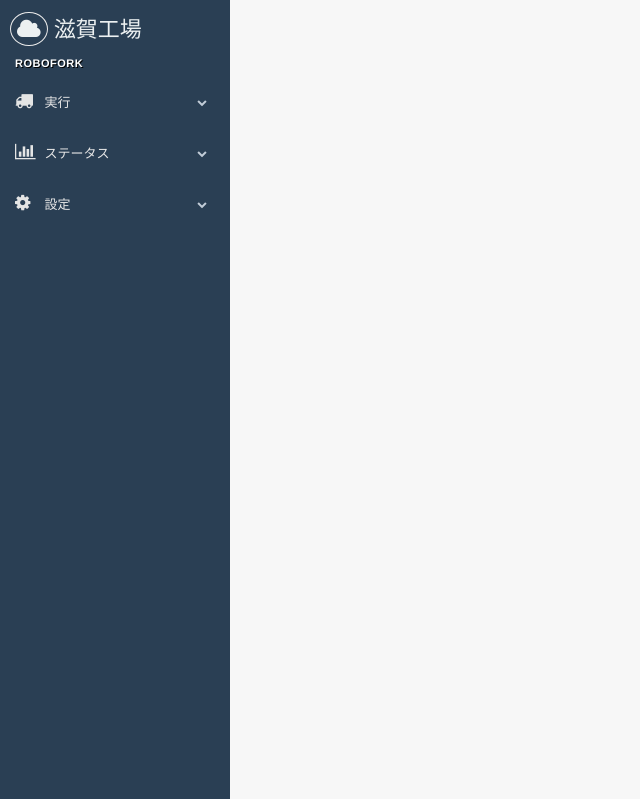
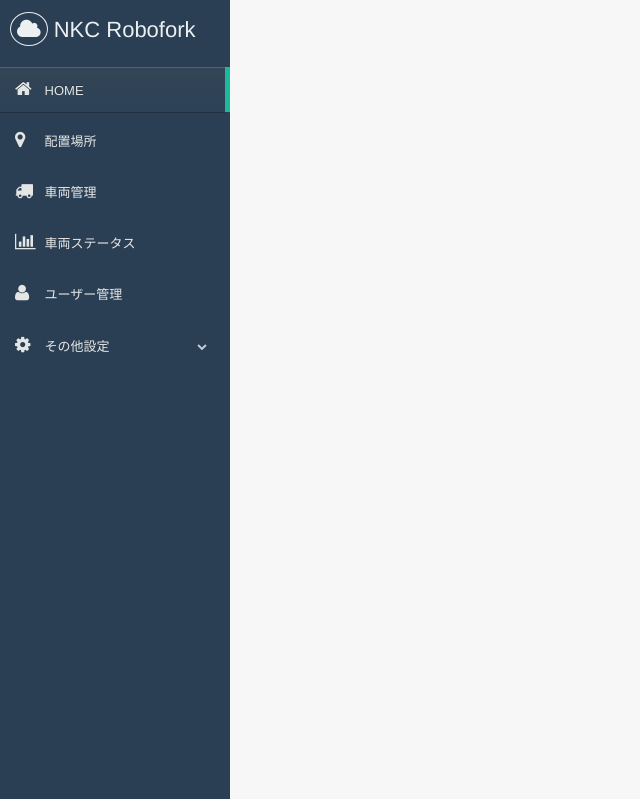
Before and after one commit to kazuto-oohira/Robofork, a Django app: page /admin/home in a window 1280 px wide. Shown: the whole page, without its empty margins (0-640 px from the left). Run offline with Django 3.2, Linux system fonts and the light colour scheme; some libraries are stand-ins or nearby versions.

Commit message:
NKC管理画面メニュー完成

```diff
--- a/robofork_app/templates/robofork_app/admin_home/home.html
+++ b/robofork_app/templates/robofork_app/admin_home/home.html
@@ -1,5 +1,5 @@
 {% extends "base.html" %}
-{% block title %}滋賀工場ログイン{% endblock %}
+{% block title %}NKC管理画面{% endblock %}
 {% block body_class %}nav-md{% endblock %}
 
 {% block content %}
@@ -8,7 +8,7 @@
             <div class="col-md-3 left_col">
                 <div class="left_col scroll-view">
                     <div class="navbar nav_title" style="border: 0;">
-                        <a href="index.html" class="site_title"><i class="fa fa-cloud"></i> <span>滋賀工場</span></a>
+                        <a href="#" class="site_title"><i class="fa fa-cloud"></i> <span>NKC Robofork</span></a>
                     </div>
 
                     <div class="clearfix"></div>
@@ -16,24 +16,15 @@
                     <!-- sidebar menu -->
                     <div id="sidebar-menu" class="main_menu_side hidden-print main_menu">
                         <div class="menu_section">
-                            <h3>Robofork</h3>
                             <ul class="nav side-menu">
-                                <li><a><i class="fa fa-truck"></i> 実行 <span class="fa fa-chevron-down"></span></a>
+                                <li class="active"><a href="#"><i class="fa fa-home"></i> HOME </a></li>
+                                <li class=""><a href="#"><i class="fa fa-map-marker"></i> 配置場所 </a></li>
+                                <li class=""><a href="#"><i class="fa fa-truck"></i> 車両管理 </a></li>
+                                <li class=""><a href="#"><i class="fa fa-bar-chart-o"></i> 車両ステータス </a></li>
+                                <li class=""><a href="#"><i class="fa fa-user"></i> ユーザー管理 </a></li>
+                                <li><a><i class="fa fa-cog"></i> その他設定 <span class="fa fa-chevron-down"></span></a>
                                     <ul class="nav child_menu">
-                                        <li><a href="index.html">運行計画実行</a></li>
-                                    </ul>
-                                </li>
-                                <li><a><i class="fa fa-bar-chart-o"></i> ステータス <span class="fa fa-chevron-down"></span></a>
-                                    <ul class="nav child_menu">
-                                        <li><a href="form.html">マップ</a></li>
-                                        <li><a href="form_advanced.html">車両一覧</a></li>
-                                    </ul>
-                                </li>
-                                <li><a><i class="fa fa-cog"></i> 設定 <span class="fa fa-chevron-down"></span></a>
-                                    <ul class="nav child_menu">
-                                        <li><a href="general_elements.html">車両</a></li>
-                                        <li><a href="media_gallery.html">運行計画</a></li>
-                                        <li><a href="typography.html">PLC連携</a></li>
+                                        <li><a href="#">車輌型式</a></li>
                                     </ul>
                                 </li>
                             </ul>
@@ -43,7 +34,6 @@
                 </div>
             </div>
 
-
             <!-- page content -->
             <div class="right_col" role="main">
             </div>
--- a/robofork_app/templates/robofork_app/login.html
+++ b/robofork_app/templates/robofork_app/login.html
@@ -19,7 +19,7 @@
                 <input type="password" class="form-control" placeholder="パスワード" required="" />
               </div>
               <div>
-                <a class="btn btn-large btn-primary submit" href="/admin/home">ログイン</a>
+                <a class="btn btn-large btn-primary submit" href="{% url 'admin_home' %}">ログイン</a>
               </div>
 
               <div class="clearfix"></div>
--- a/robofork_app/urls.py
+++ b/robofork_app/urls.py
@@ -6,10 +6,10 @@ from robofork_app.views.vehicle_control_view import *
 
 urlpatterns = [
     # ログイン
-    path('', LoginView.as_view()),
+    path('', LoginView.as_view(), name='login'),
 
     # NKC管理画面
-    path('admin/home', TemplateView.as_view(template_name='robofork_app/admin_home/home.html')),
+    path('admin/home', TemplateView.as_view(template_name='robofork_app/admin_home/home.html'), name='admin_home'),
 
     path('top', top_view.index),
 
```
